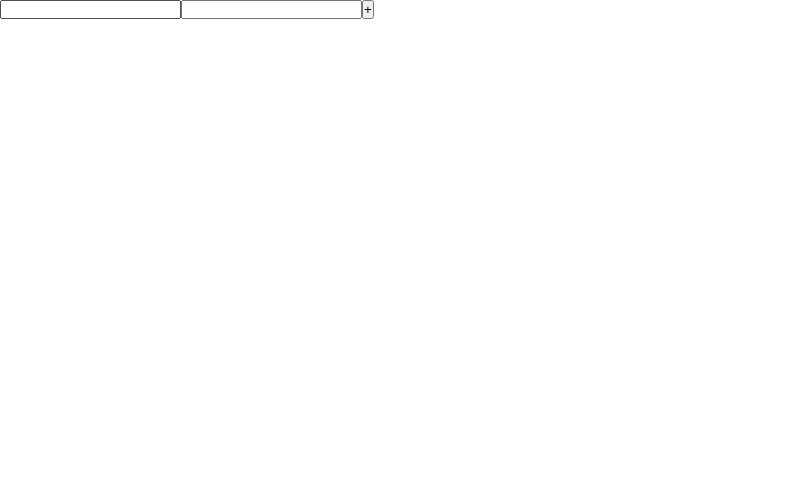
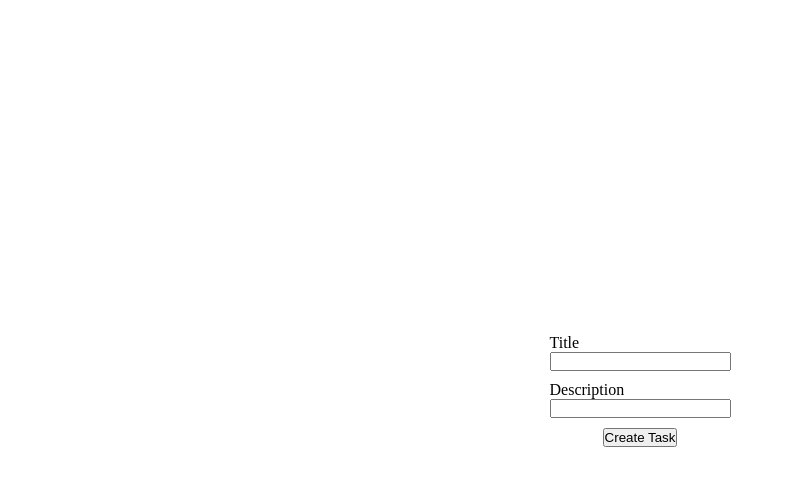
Before and after one commit to dodoburner/todo-app-react, a React (Create React App) app: page / in a window 1280 px wide. Shown: the top 486 px of the page, without its empty margins (0-794 px from the left). Built offline with nearby package versions, Linux system fonts and the light colour scheme.

Commit message:
Add checkbox functionality

```diff
--- a/src/App.js
+++ b/src/App.js
@@ -1,27 +1,24 @@
 import { useState } from 'react';
-import Task from './components/Task';
 import TaskForm from './components/TaskForm';
+import Tasks from './components/Tasks';
 import './style/App.css';
 
 function App() {
   const [tasks, setTasks] = useState([]);
 
+  const setCompleted = (id) => {
+    setTasks((prevTasks) => {
+      const task = prevTasks.find((el) => el.id === id);
+      task.completed = !task.completed;
+      return [...prevTasks];
+    })
+  }
+
   return (
     <div className="App">
-      <TaskForm setTasks={setTasks} />
-
-      <div className="Tasks">
-        {tasks.map((task) => {
-          const { title, description, completed, id } = task;
-          return (
-            <Task
-              title={title}
-              description={description}
-              completed={completed}
-              id={id}
-            />
-          )
-        })}
+      <div>
+        <TaskForm setTasks={setTasks} />
+        <Tasks tasks={tasks} setCompleted={setCompleted} />
       </div>
     </div>
   );
--- a/src/components/Task.js
+++ b/src/components/Task.js
@@ -1,7 +1,11 @@
-const Task = ({title, description, completed, id}) => {
+const Task = ({ title, description, completed, id, setCompleted }) => {
+  console.log(completed)
   return (
-    <div className="Task" key={id}>
-      <div></div>
+    <div className={`Task ${completed ? "completed" : ""}`}>
+      <div
+        onClick={() => { setCompleted(id) }}
+        className="checkbox"
+      />
       <p>{title}</p>
     </div>
   )
--- a/src/components/TaskForm.js
+++ b/src/components/TaskForm.js
@@ -17,21 +17,36 @@ const TaskForm = ({ setTasks }) => {
     e.preventDefault();
     const todo = new Todo(title, description);
     setTasks((prev) => [...prev, todo]);
+    setTitle("");
+    setDescription("");
   }
 
   return (
     <form onSubmit={handleSubmit}>
+      <div>
+        <label htmlFor="title">
+          Title
+        </label>
         <input
+          required
           value={title}
           onChange={((e) => setTitle(e.target.value))}
           type="text"
+          name="title"
         />
+      </div>
+      <div>
+        <label htmlFor="description">
+          Description
+        </label>
         <input
           value={description}
           onChange={((e) => setDescription(e.target.value))}
           type="text"
+          name="description"
         />
-      <button type="submit">+</button>
+      </div>
+      <button type="submit" className="submit-btn">Create Task</button>
     </form>
   )
 }
--- /dev/null
+++ b/src/components/Tasks.js
@@ -0,0 +1,25 @@
+import Task from "./Task";
+
+const Tasks = ({ tasks, setCompleted }) => {
+  return (
+    <div>
+      <div className="Tasks">
+        {tasks.map((task) => {
+          const { title, description, completed, id } = task;
+          return (
+            <Task
+              title={title}
+              description={description}
+              completed={completed}
+              setCompleted={setCompleted}
+              id={id}
+              key={id}
+            />
+          )
+        })}
+      </div>
+    </div>
+  )
+}
+
+export default Tasks;
--- a/src/index.js
+++ b/src/index.js
@@ -6,9 +6,7 @@ import reportWebVitals from './reportWebVitals';
 
 const root = ReactDOM.createRoot(document.getElementById('root'));
 root.render(
-  <React.StrictMode>
-    <App />
-  </React.StrictMode>
+  <App />
 );
 
 // If you want to start measuring performance in your app, pass a function
--- a/src/style/App.css
+++ b/src/style/App.css
@@ -0,0 +1,35 @@
+.App {
+  display: flex;
+  align-items: center;
+  justify-content: center;
+  flex-direction: column;
+  height: 100vh;
+}
+
+form {
+  display: flex;
+  align-items: center;
+  justify-content: center;
+  flex-direction: column;
+  margin-bottom: 20px;
+  gap: 10px;
+}
+
+label {
+  display: block;
+}
+
+.Task {
+  display: flex;
+  gap: 10px;
+}
+
+.completed .checkbox {
+  background-color: red;
+}
+
+.checkbox {
+  height: 20px;
+  width: 20px;
+  border: 1px solid black;
+}
```
Lines whose indentation alone changed are shown as unchanged.
